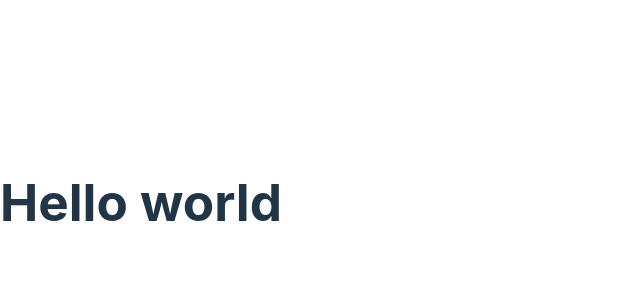
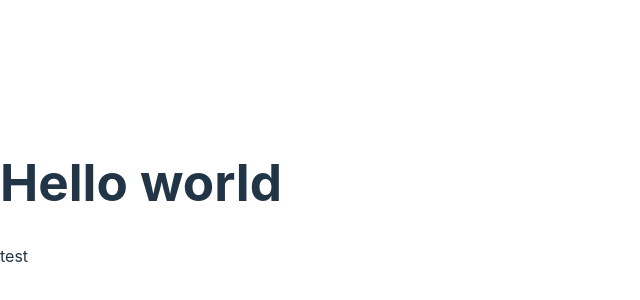
Before and after one commit to antepetkovic0/hangman, a React (Vite) app: page / in a window 1280 px wide. Shown: the part 198-498 px from the top of the page, without its empty margins (0-640 px from the left). Built offline with nearby package versions, Linux system fonts and the light colour scheme.

Commit message:
test paragraph

```diff
--- a/package.json
+++ b/package.json
@@ -9,7 +9,7 @@
     "lint": "eslint . --ext ts,tsx --report-unused-disable-directives --max-warnings 0",
     "format": "prettier --write './**/*.{js,jsx,ts,tsx,css,md,json}'",
     "preview": "vite preview",
-    "prepare": "husky install"
+    "prepare": "husky"
   },
   "lint-staged": {
     "src/**/*.{js,jsx,ts,tsx}": [
--- a/src/App.tsx
+++ b/src/App.tsx
@@ -1,5 +1,10 @@
 function App() {
-  return <h1>Hello world</h1>;
+  return (
+    <div>
+      <h1>Hello world</h1>
+      <p>test</p>
+    </div>
+  );
 }
 
 export default App;
```
